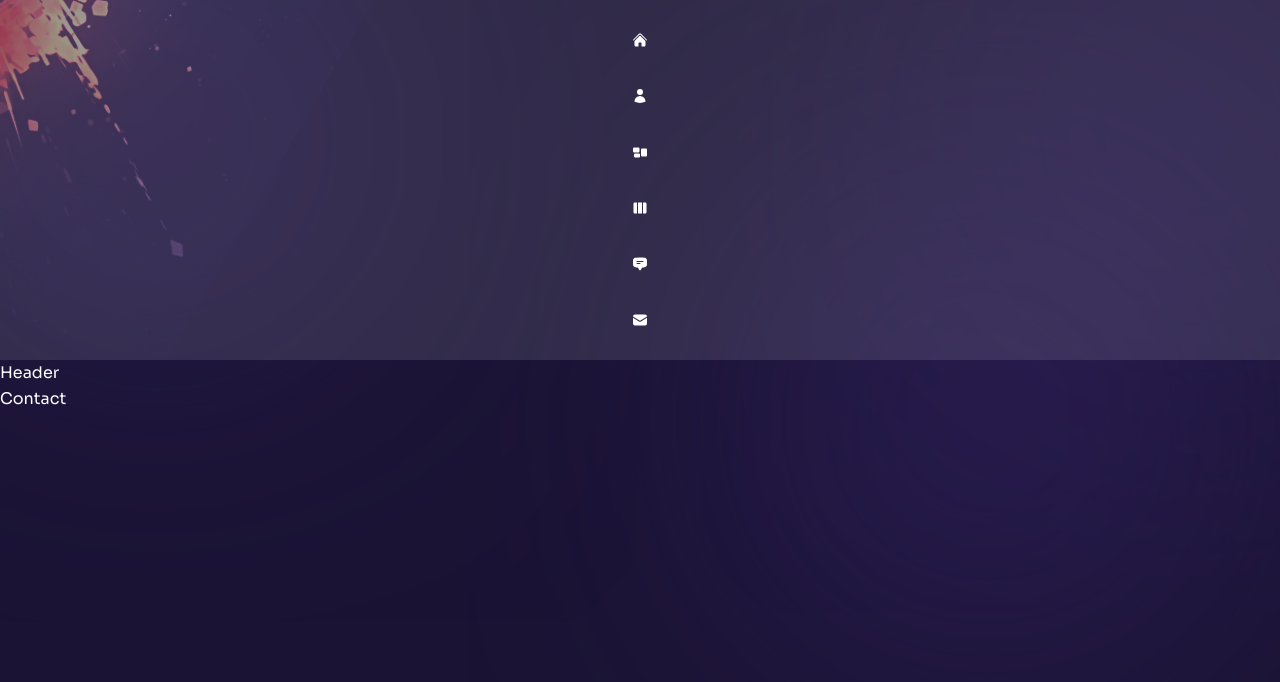
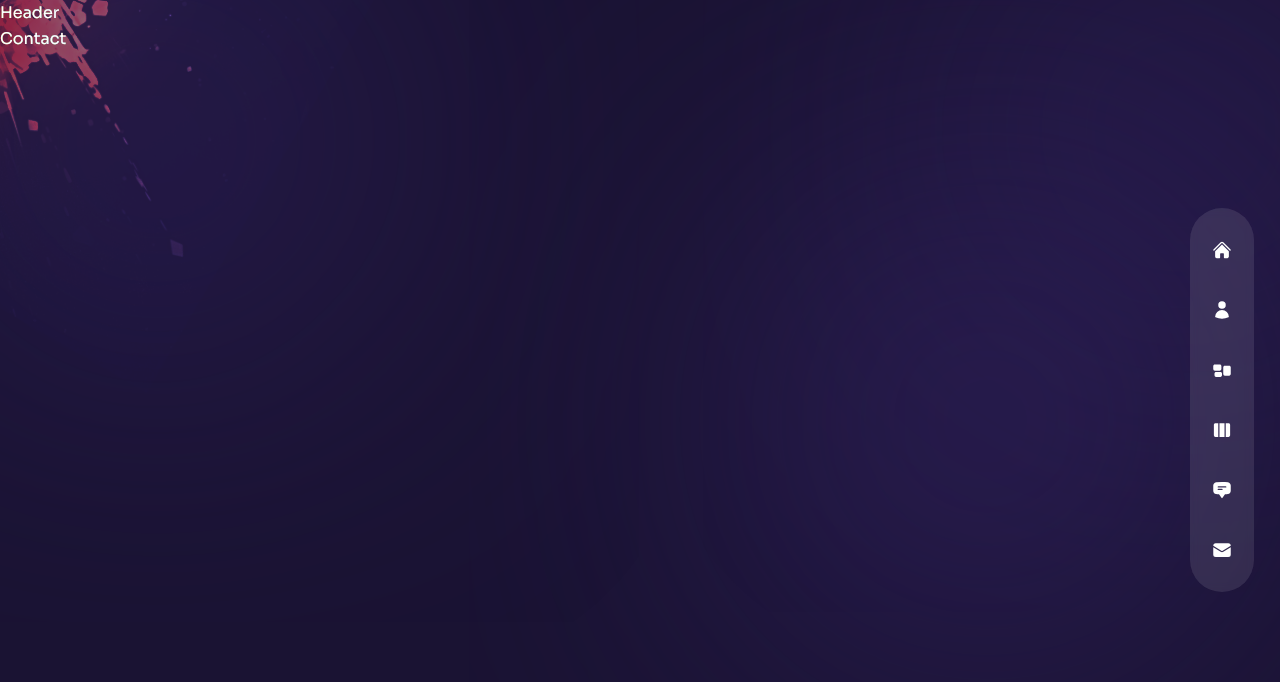
Before and after one commit to Besufekad-HAZ/Elfarus-Portfolio, a Next.js app: page /contact in a window 1280 px wide. Shown: the top 682 px of the page. Built offline with nearby package versions, Linux system fonts and the light colour scheme.

Commit message:
Update the navigation page styling nav icons and page layout

```diff
--- a/components/Nav.js
+++ b/components/Nav.js
@@ -37,11 +37,14 @@ const Nav = () => {
   const pathname = router.pathname;
 
   return (
-    <nav>
+    <nav
+      className="flex flex-col items-center xl:justify-center gap-y-4 fixed h-max bottom-0
+      mt-auto xl:right-[2%] z-50 top-0 w-full xl:w-16 xl:max-w-md xl:h-screen"
+    >
       {/* Inner */}
       <div
         className="flex w-full xl:flex-col items-center justify-between xl:justify-center gap-y-10 px-4
-        md:px-40 xl:px-0 h-80 bg-red-200/10 xl:h-max py-8 bg-white/10"
+        md:px-40 xl:px-0 h-[80px] xl:h-max py-8 bg-white/10 backdrop-blur-sm text-3xl xl:text-xl xl:rounded-full"
       >
         {navData.map((link, index) => {
           return <Link href={link.path}> {link.icon} </Link>;
```
